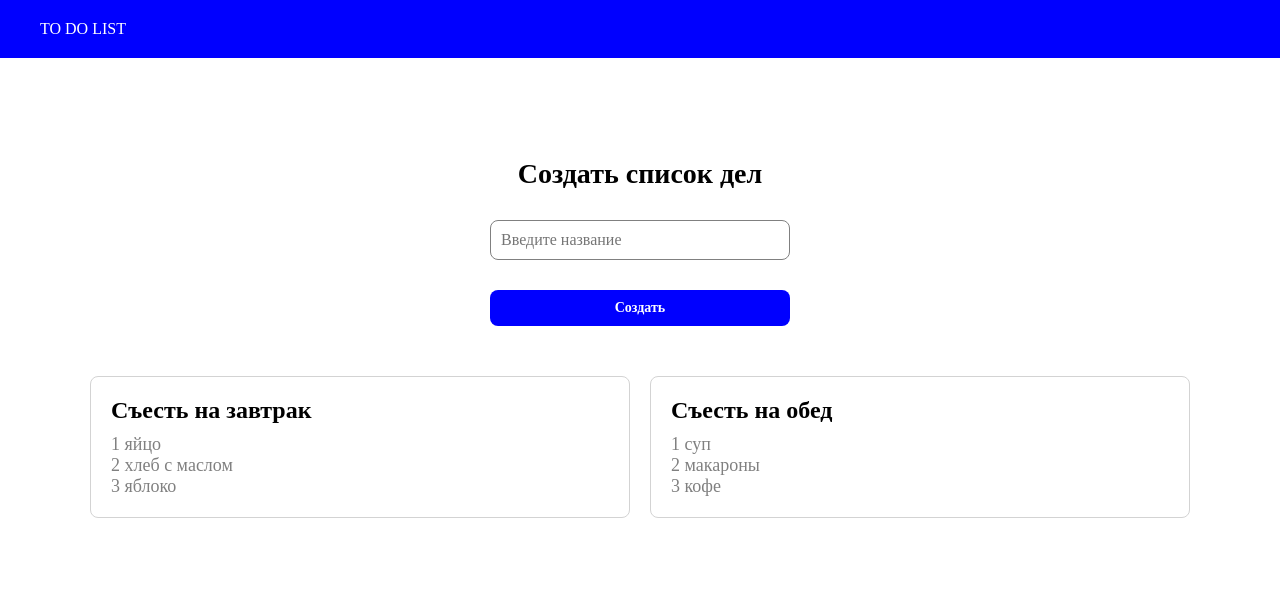
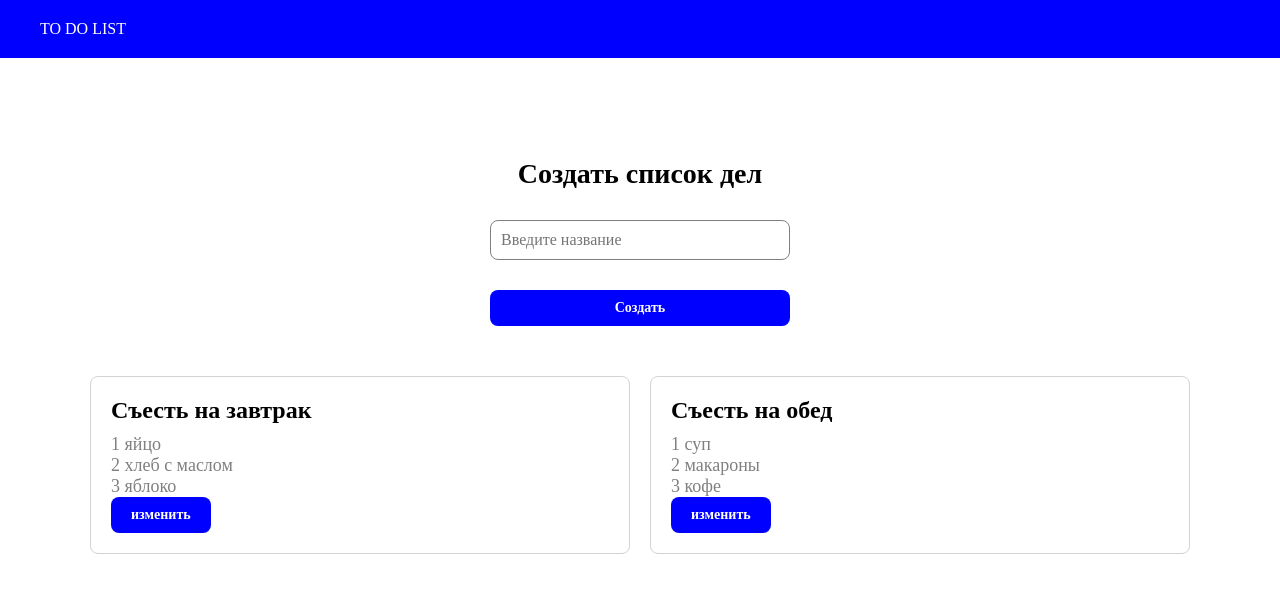
Before and after one commit to SonicFear96/todo-list-app, a Vue app: page / in a window 1280 px wide. Shown: the top 592 px of the page. Built offline with nearby package versions, Linux system fonts and the light colour scheme.

Commit message:
feature: change title

```diff
--- a/src/App.vue
+++ b/src/App.vue
@@ -35,6 +35,13 @@ html, body {
 
 button {
   font-family: initial;
+  background-color: blue;
+  color: white;
+  font-size: 14px;
+  font-weight: 700;
+  padding: 10px 20px;
+  max-width: 300px;
+  border-radius: 8px;
 }
 
 img {
--- a/src/components/card/index.vue
+++ b/src/components/card/index.vue
@@ -1,13 +1,21 @@
 <template>
  <div class="card-component">
-    <div class="title">
+    <div v-if="showTitle" class="title">
         {{ data.title }}
+    </div>
+    <div v-else>
+      <input :value="data.title" @input="input">
     </div>
     <ul v-if="data.items.length" class="todo-list">
       <li class="todo-item" v-for="(item, index) in data.items" :key="index"> {{index + 1}} {{ item }} </li>
     </ul>
     <div class="todo-item--no" v-else>
       к сожалению, список дел ещё не заполнен
+    </div>
+    <div class="button-wrapper">
+      <button class="button" @click="changeData">
+        изменить
+      </button>
     </div>
  </div>
 </template>
@@ -19,6 +27,26 @@ export default {
     data: {
       type: Object,
       default: () => {}
+    }
+  },
+  data () {
+    return {
+      showTitle: true,
+      newTitle: ''
+    }
+  },
+  methods: {
+    changeData () {
+      if (this.showTitle) {
+        this.showTitle = false
+      } else {
+        this.data.title = this.newTitle
+        this.$store.dispatch('changePost', this.data)
+        this.showTitle = true
+      }
+    },
+    input () {
+      this.newTitle = event.target.value
     }
   }
 }
--- a/src/store/index.js
+++ b/src/store/index.js
@@ -22,7 +22,9 @@ export default createStore({
       state.todoList.push(value)
     },
     CHANGE_POST (state, value) {
-      //
+      state.todoList.map(el => {
+        el.id === value.id ? el = value : el
+      })
     }
   },
   actions: {
```
